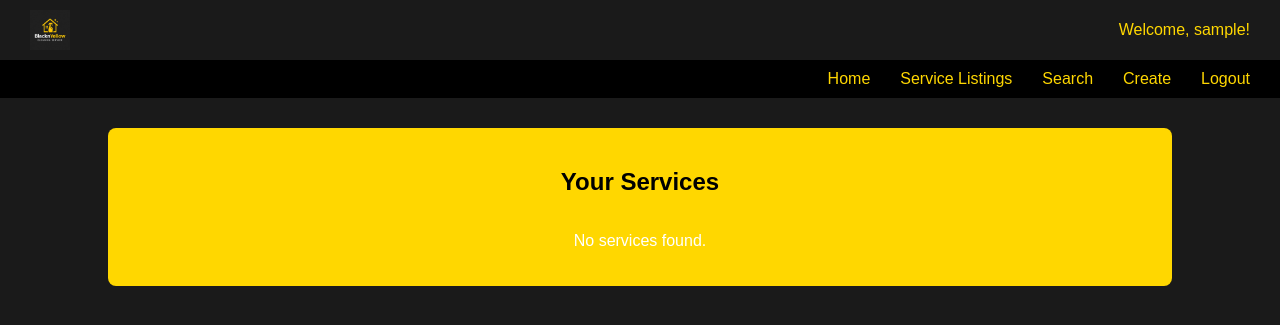
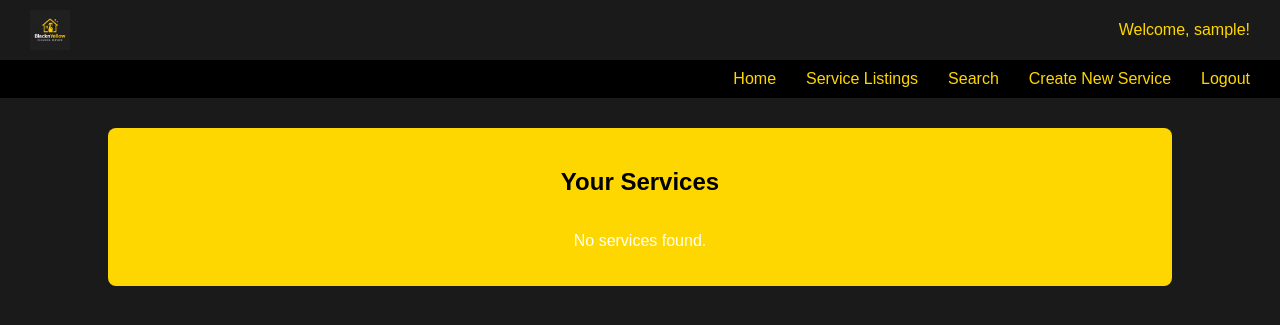
Before and after one commit to hzplus/Black-Yellow, a PHP site: page /Boundary/cleaner/serviceListings.php in a window 1280 px wide. Shown: the top 325 px of the page. Run offline with PHP 8.4, Linux system fonts and the light colour scheme; the visitor is signed in with stand-in values (Sample User, id 1); data that the repository does not hold is empty.

Commit message:
minor change

```diff
--- a/Boundary/cleaner/cleanerDashboard.php
+++ b/Boundary/cleaner/cleanerDashboard.php
@@ -26,7 +26,7 @@ if (!isset($_SESSION['username']) || $_SESSION['role'] !== 'Cleaner') {
     <a href="#">Home</a>
     <a href="serviceListings.php">Service Listings</a>
     <a href="#">Jobs History</a>
-    <a href="logout.php">Logout</a>
+    <a href="../../logout.php">Logout</a>
 </div>
 
 <!-- Dashboard content -->
--- a/Boundary/cleaner/serviceListings.php
+++ b/Boundary/cleaner/serviceListings.php
@@ -28,7 +28,7 @@ $services = getServicesByCleaner($_SESSION['userid']);
     <a href="cleanerDashboard.php">Home</a>
     <a href="serviceListings.php">Service Listings</a>
     <a href="searchService.php">Search</a>
-    <a href="createService.php">Create</a>
+    <a href="createService.php">Create New Service</a>
     <a href="../../logout.php">Logout</a>
 </div>
 
```
